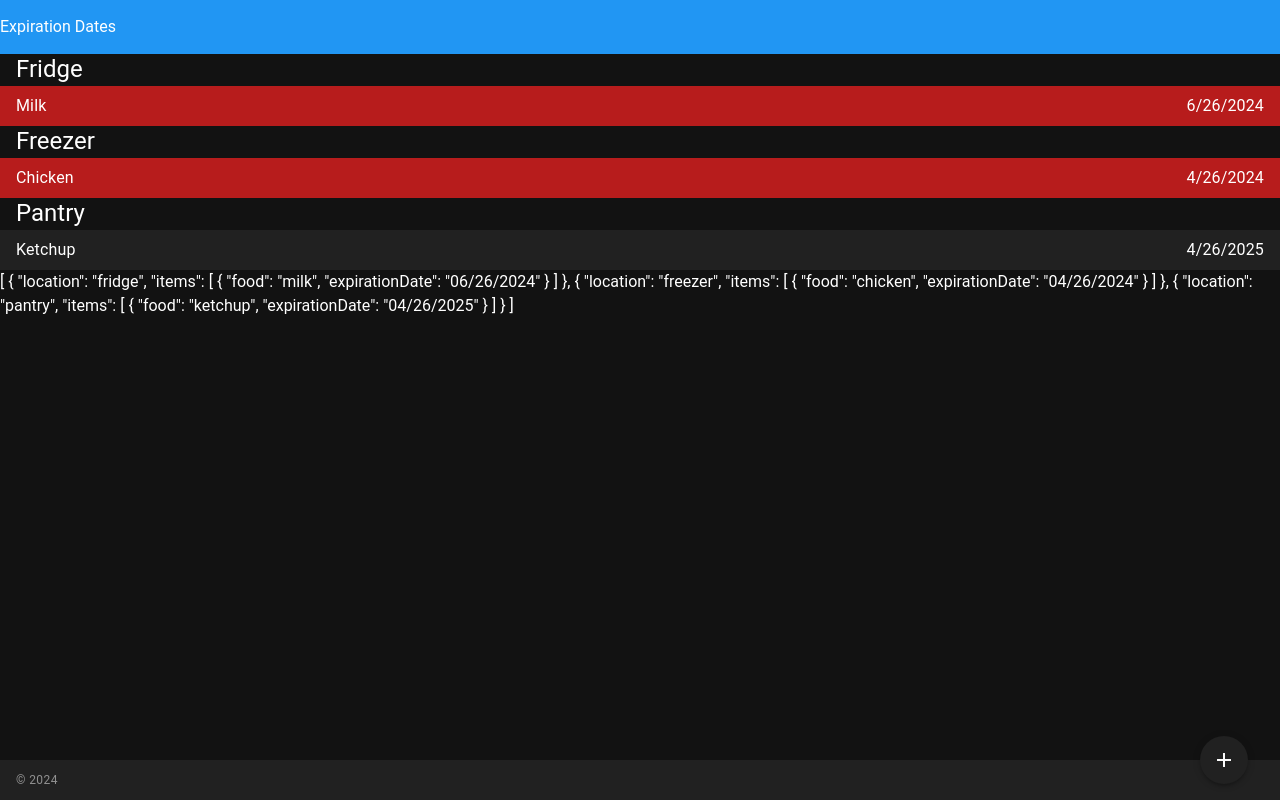
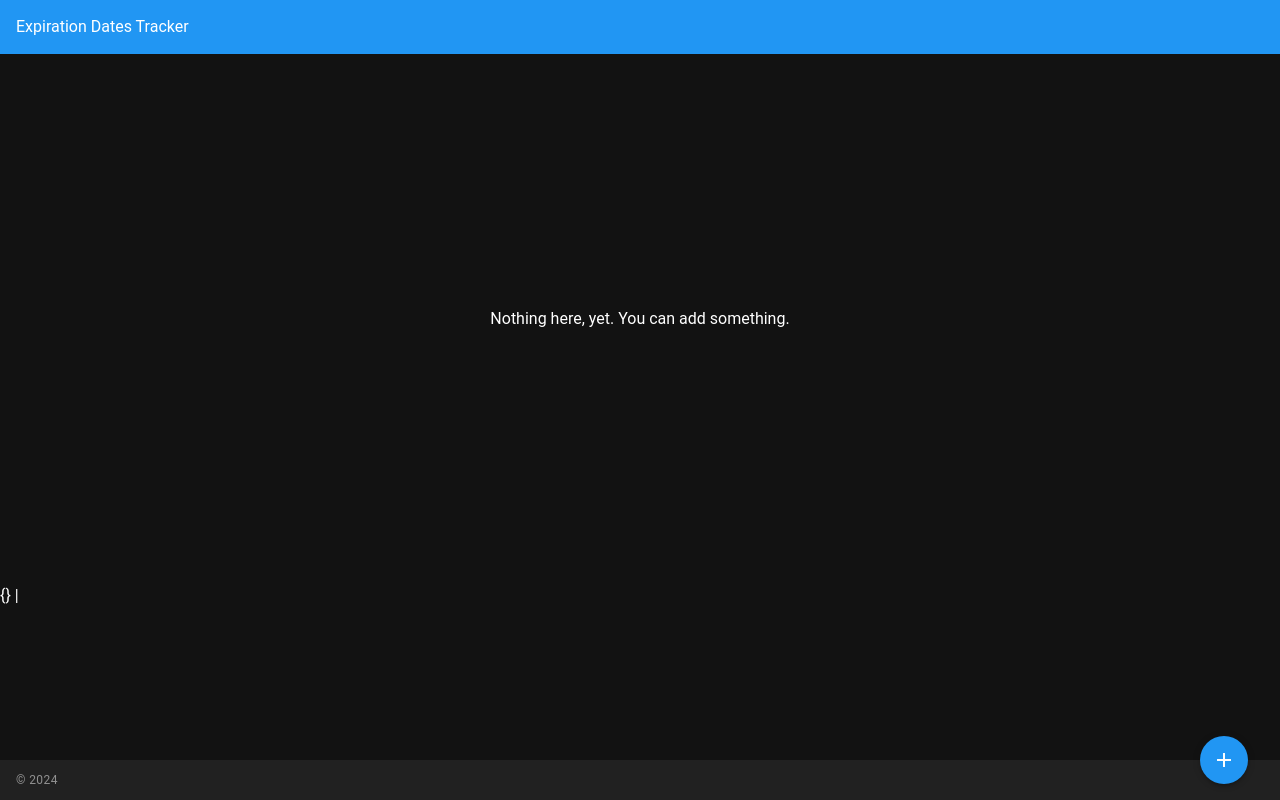
Before and after one commit to waseber/expiration-dates, a Vue app: page / in a window 1280 px wide. Built offline with nearby package versions, Linux system fonts and the light colour scheme.

Commit message:
adds pinia persistent state. Changes data structure

```diff
--- a/index.html
+++ b/index.html
@@ -5,7 +5,7 @@
   <meta charset="UTF-8" />
   <link rel="icon" href="/favicon.ico" />
   <meta name="viewport" content="width=device-width, initial-scale=1.0" />
-  <title>Welcome to Vuetify 3</title>
+  <title>Expiration Dates Tracker</title>
 </head>
 
 <body>
--- a/package.json
+++ b/package.json
@@ -10,6 +10,7 @@
   "dependencies": {
     "@mdi/font": "7.0.96",
     "core-js": "^3.34.0",
+    "pinia-plugin-persistedstate": "^3.2.1",
     "roboto-fontface": "*",
     "vue": "^3.4.0",
     "vuetify": "^3.6.0"
--- a/src/components/AddItem.vue
+++ b/src/components/AddItem.vue
@@ -19,9 +19,19 @@ const canSubmit = computed(() => {
 });
 const submitHandler = () => {
   console.log("submit handler");
-  listData.value
-    .find((x) => x.location === formData.value.location.toLowerCase())
-    .items.push(formData.value);
+  console.log("formData ", formData.value);
+
+  if (!listData.value[formData.value.location]) {
+    listData.value[formData.value.location] = {
+      items: [],
+    };
+  }
+
+  console.log(
+    "listData.value[formData.value.location] ",
+    listData.value[formData.value.location]
+  );
+  listData.value[formData.value.location].items.push(formData.value);
   // listData.value.push(formData.value);
   // reset
   // formData.value = { food: null, location: null, expirationDate: null };
@@ -37,7 +47,7 @@ const submitHandler = () => {
     <v-card>
       <v-card-title>Add Item</v-card-title>
       <v-card-text>
-        <v-form>
+        <v-form @submit="submitHandler">
           <v-text-field
             v-model="formData.food"
             variant="outlined"
@@ -60,7 +70,7 @@ const submitHandler = () => {
             variant="outlined"
             class="mb-4"
           ></v-date-input>
-          <v-btn :disabled="!canSubmit" color="blue" @click="submitHandler"
+          <v-btn type="submit" :disabled="!canSubmit" color="blue"
             >Submit</v-btn
           >
         </v-form>
--- a/src/components/AppFooter.vue
+++ b/src/components/AppFooter.vue
@@ -18,6 +18,7 @@ const { showAdd } = storeToRefs(appStore);
       class="me-4"
       icon="mdi-plus"
       location="top end"
+      color="blue"
       absolute
       offset
       @click="showAdd = !showAdd"
--- a/src/components/AppHeader.vue
+++ b/src/components/AppHeader.vue
@@ -1,5 +1,5 @@
 <template>
-  <v-app-bar fixed flat app color="primary" height="54">
-    Expiration Dates
+  <v-app-bar fixed flat app color="primary" height="54" class="px-4">
+    Expiration Dates Tracker
   </v-app-bar>
 </template>
--- a/src/components/ItemsList.vue
+++ b/src/components/ItemsList.vue
@@ -29,6 +29,7 @@ const colorFormat = (date) => {
 </script>
 
 <template>
+  <div v-if="Object.keys(listData).length > 0">
     <div v-for="(g, gIdx) in listData" :key="gIdx">
       <h2 class="px-4 text-h5 text-capitalize">{{ g.location }}</h2>
       <template v-for="(item, iIdx) in g?.items" :key="iIdx">
@@ -41,5 +42,9 @@ const colorFormat = (date) => {
         </v-list>
       </template>
     </div>
-  {{ listData }}
+  </div>
+  <div v-else class="d-flex w-100 h-75 justify-center align-center">
+    Nothing here, yet. You can add something.
+  </div>
+  {{ listData }} |
 </template>
--- a/src/plugins/index.js
+++ b/src/plugins/index.js
@@ -5,13 +5,16 @@
  */
 
 // Plugins
-import vuetify from './vuetify'
-import pinia from '@/stores'
-import router from '@/router'
 
-export function registerPlugins (app) {
-  app
-    .use(vuetify)
-    .use(router)
-    .use(pinia)
+import { createPinia } from "pinia";
+import vuetify from "./vuetify";
+// import pinia from '@/stores'
+import router from "@/router";
+import piniaPluginPersistedstate from "pinia-plugin-persistedstate";
+
+const pinia = createPinia();
+pinia.use(piniaPluginPersistedstate);
+
+export function registerPlugins(app) {
+  app.use(vuetify).use(router).use(pinia);
 }
--- a/src/stores/app.js
+++ b/src/stores/app.js
@@ -1,12 +1,6 @@
 // Utilities
 import { defineStore } from "pinia";
-
-export const useAppStore = defineStore("app", {
-  state: () => ({
-    //
-    showAdd: false,
-    listData: [
-      {
+/*{
         location: "fridge",
         items: [{ food: "milk", expirationDate: "06/26/2024" }],
       },
@@ -22,8 +16,12 @@ export const useAppStore = defineStore("app", {
             expirationDate: "04/26/2025",
           },
         ],
-      },
-    ],
+      },*/
+export const useAppStore = defineStore("app", {
+  state: () => ({
+    //
+    showAdd: false,
+    listData: {},
   }),
   action: {
     //
```
Also changed, not shown: src/main.js (+6 -6 lines), 1 other file (tests, documents, lock files or other folders). Lines whose indentation alone changed are shown as unchanged.
